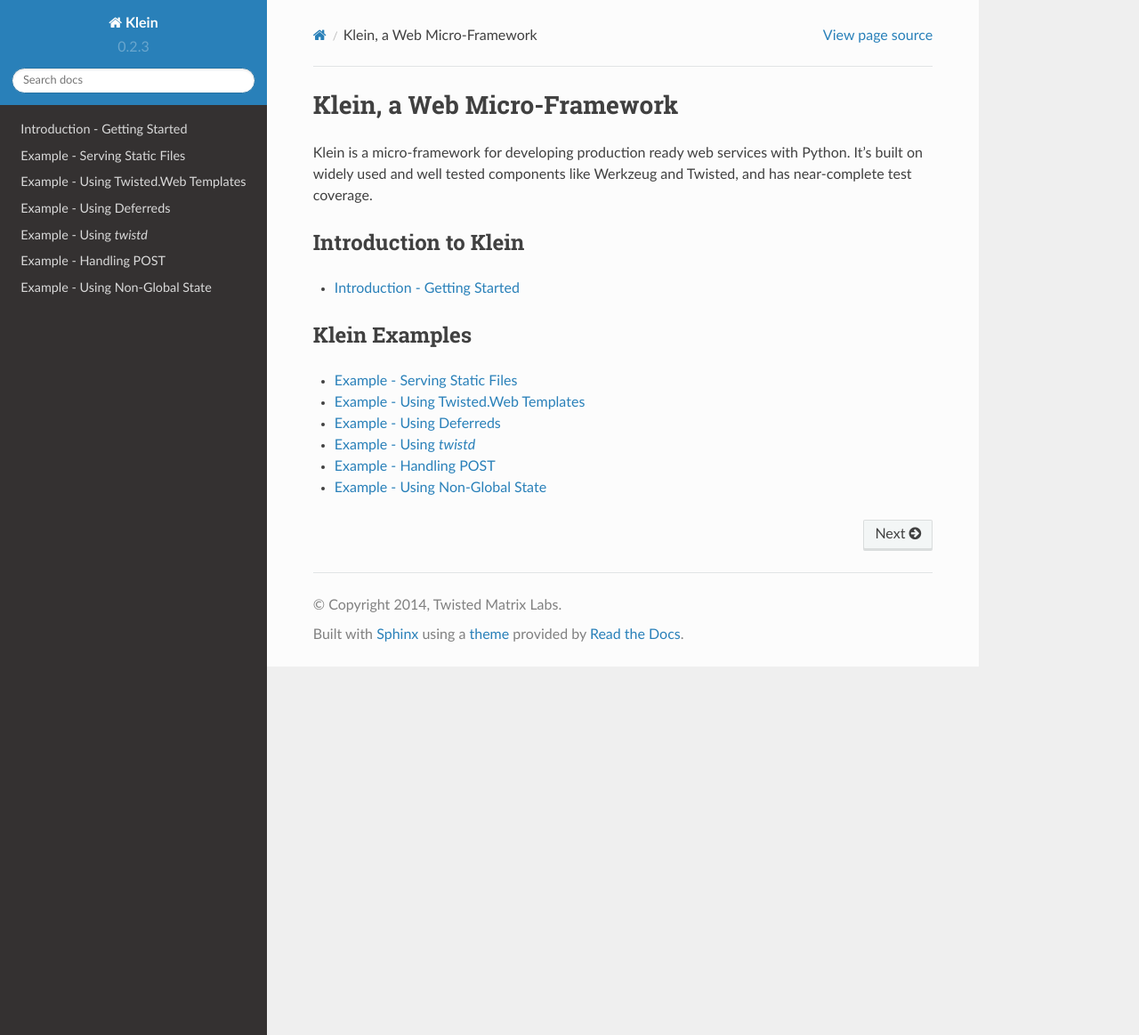
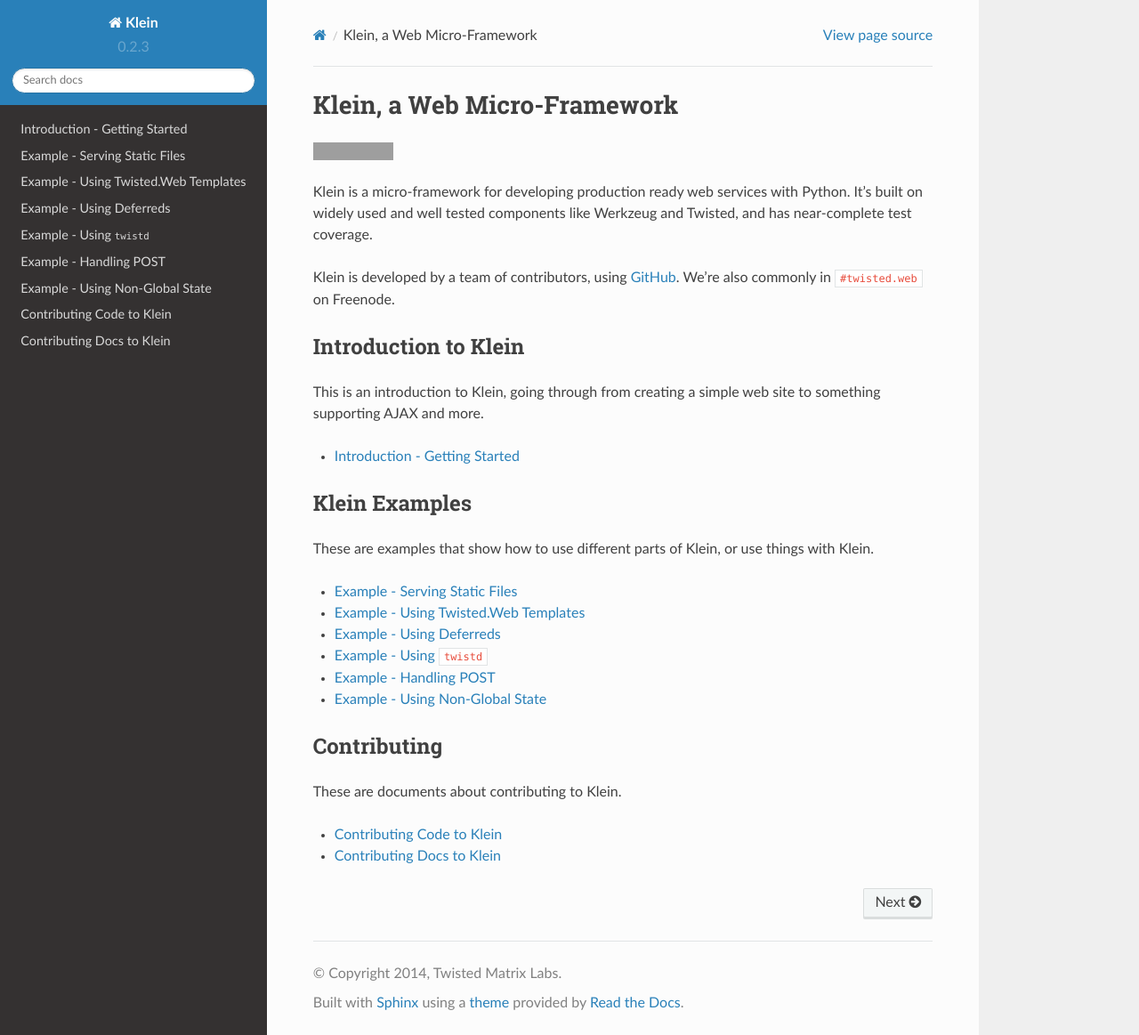
Before and after one commit to twisted/klein, a Sphinx documentation site: the page built from docs/index.rst, in a window 1280 px wide and 1163 px high. Shown: the whole window at 89% size. Built offline with Sphinx 7.4.7 and the Read the Docs theme 2.0.0, drawn with Linux system fonts in a browser that asks for light colours; grey boxes are pictures that could not be loaded.

Commit message:
some contributing suggestions, modified examples, other things

```diff
--- a/docs/examples/twistd.rst
+++ b/docs/examples/twistd.rst
@@ -1,6 +1,6 @@
-========================
-Example - Using `twistd`
-========================
+==========================
+Example - Using ``twistd``
+==========================
 
 Another very important integration point with Twisted is the ``twistd``
 application runner.  It provides rich logging support, daemonization, reactor
--- a/docs/index.rst
+++ b/docs/index.rst
@@ -2,11 +2,18 @@
 Klein, a Web Micro-Framework
 ============================
 
-Klein is a micro-framework for developing production ready web services with Python. It's built on widely used and well tested components like Werkzeug and Twisted, and has near-complete test coverage.
+.. image:: https://travis-ci.org/twisted/klein.png?branch=master
+
+Klein is a micro-framework for developing production ready web services with Python.
+It's built on widely used and well tested components like Werkzeug and Twisted, and has near-complete test coverage.
+
+Klein is developed by a team of contributors, using `GitHub <https://github.com/twisted/klein>`_. We're also commonly in ``#twisted.web`` on Freenode.
 
 
 Introduction to Klein
 =====================
+
+This is an introduction to Klein, going through from creating a simple web site to something supporting AJAX and more.
 
 .. toctree::
     :maxdepth: 2
@@ -17,6 +24,8 @@
 Klein Examples
 ==============
 
+These are examples that show how to use different parts of Klein, or use things with Klein.
+
 .. toctree::
 
     examples/staticfiles
@@ -25,3 +34,14 @@
     examples/twistd
     examples/handlingpost
     examples/nonglobalstate
+
+
+Contributing
+============
+
+These are documents about contributing to Klein.
+
+.. toctree::
+
+    contributingcode
+    contributingdocs
```
Also changed, not shown: docs/contributingcode.rst (added, +10 -0 lines), docs/contributingdocs.rst (added, +22 -0 lines), 1 other file.
